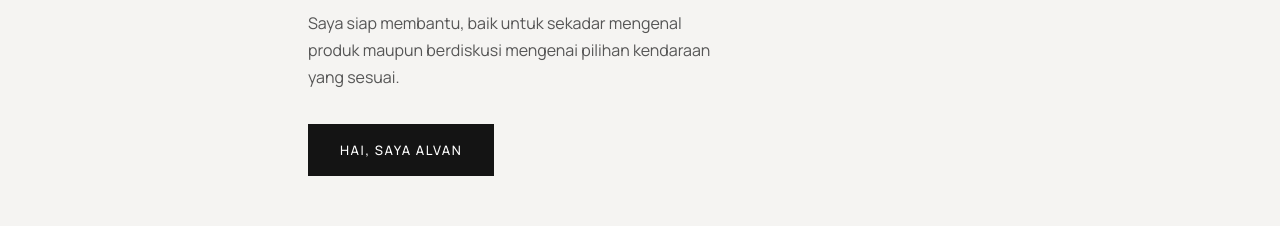
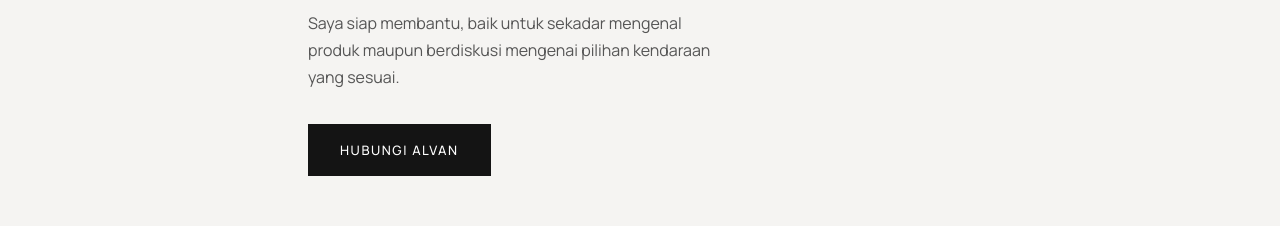
Before and after one commit to Alvanza0904/jaecoo-palembang, a Next.js app: page /sales-jaecoo-palembang in a window 1280 px wide. Shown: the part 4020-4246 px from the top of the page. Built offline with nearby package versions, Linux system fonts and the light colour scheme; no server answers; the database is empty.

Commit message:
Rename the sales WhatsApp button to Hubungi Alvan.

```diff
--- a/components/sales/SalesPage.tsx
+++ b/components/sales/SalesPage.tsx
@@ -137,7 +137,7 @@ export function SalesPageView({ images }: { images: SalesImages }) {
           Saya siap membantu, baik untuk sekadar mengenal produk maupun berdiskusi mengenai pilihan kendaraan yang sesuai.
         </p>
         <Button as="a" href={whatsapp} variant="darkPrimary" size="lg" target="_blank" rel="noopener noreferrer">
-          Hai, saya Alvan
+          Hubungi Alvan
         </Button>
       </section>
 
```
